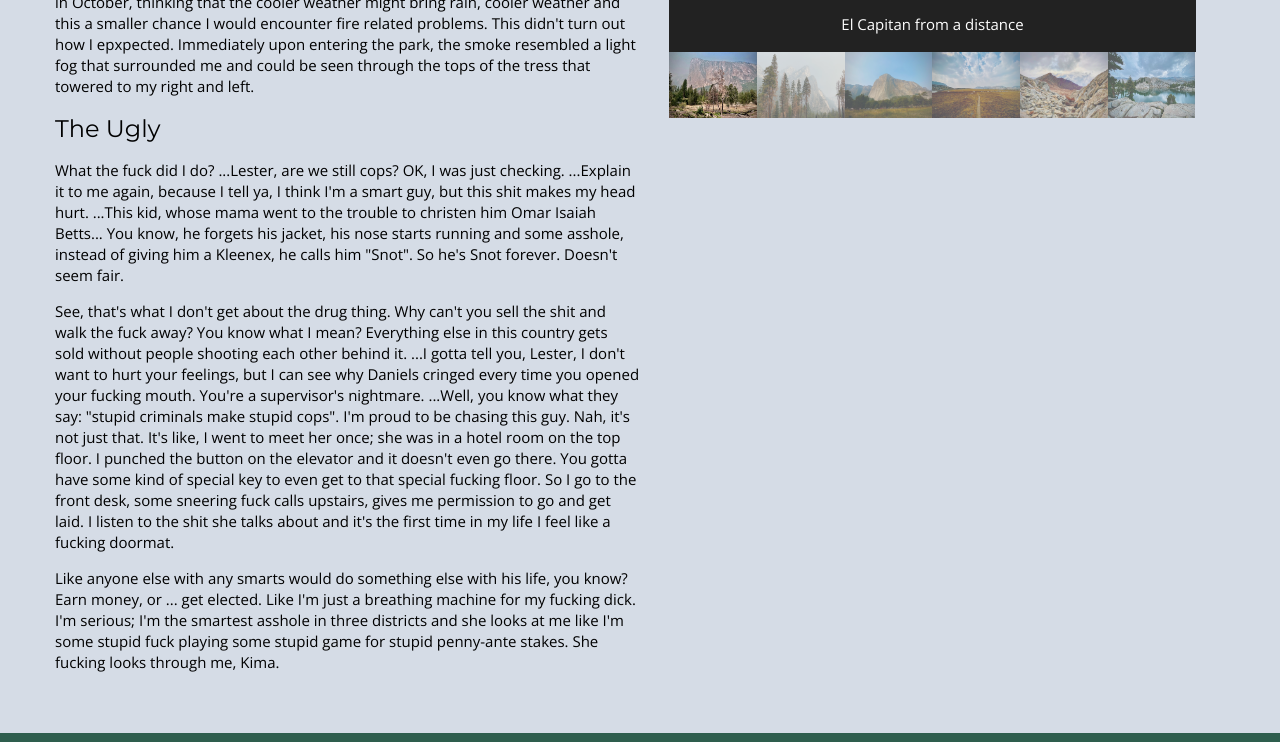
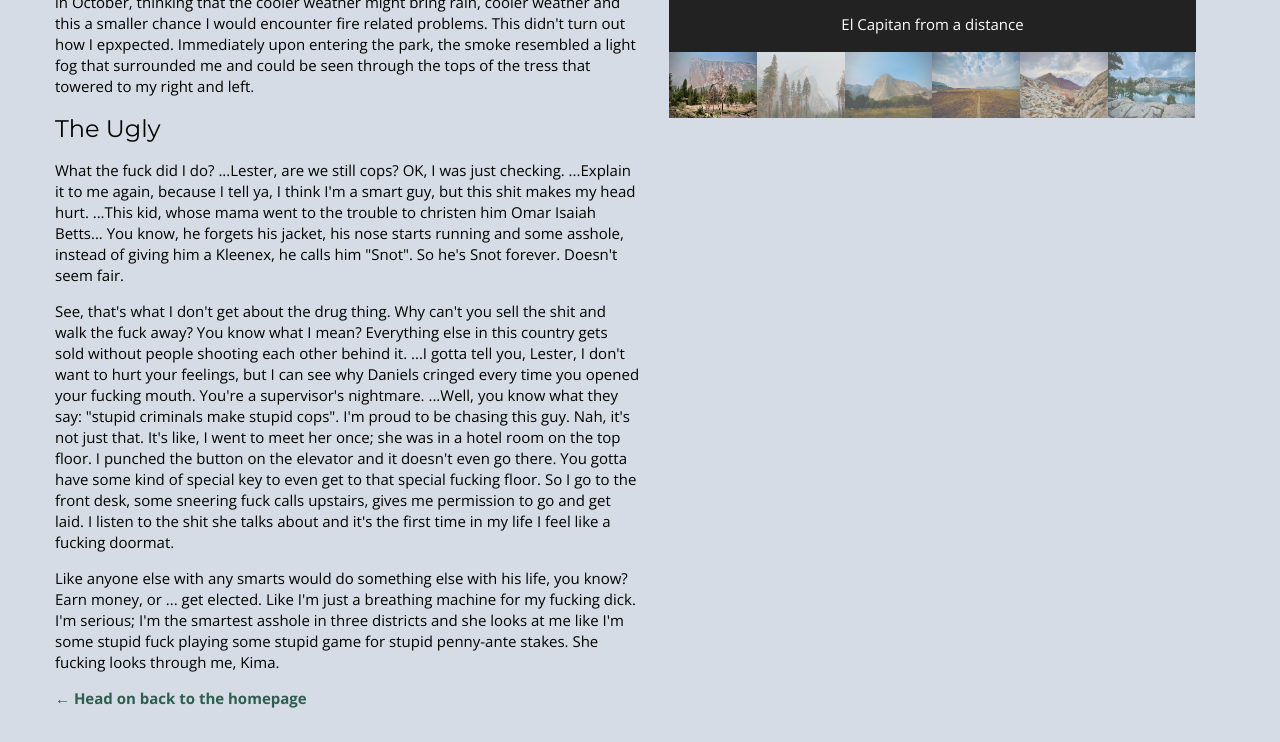
Before and after one commit to spritchard54/Portfolio_3.0, a plain HTML site: page trips.html in a window 1280 px wide. Shown: the part 642-1384 px from the top of the page. Drawn offline with nearby package versions, Linux system fonts and the light colour scheme; files whose address does not match are found by name.

Commit message:
added navigation link to tips page.

```diff
--- a/trips.html
+++ b/trips.html
@@ -140,13 +140,13 @@
                 <div class="numbertext">1 / 6</div>
                 <img
                   srcset="
-                    images/tripsImages/339px/IMG_6147-339w.jpeg 339w,
-                    images/tripsImages/815px/IMG_6147-815w.jpeg 815w,
+                    images/tripsImages/339px/IMG_6147-339w.jpeg    339w,
+                    images/tripsImages/815px/IMG_6147-815w.jpeg    815w,
                     images/tripsImages/1090px/IMG_6147-1090w.jpeg 1090w,
                     images/tripsImages/1300px/IMG_6147-1300w.jpeg 1300w,
                     images/tripsImages/1590px/IMG_6147-1590w.jpeg 1590w,
                     images/tripsImages/1830px/IMG_6147-1830w.jpeg 1830w,
-                    images/tripsImages/2048px/IMG_6147-2048w.jpeg 2048w,
+                    images/tripsImages/2048px/IMG_6147-2048w.jpeg 2048w
                   "
                   sizes="calc(45vw - 49px)"
                   src="images/tripsImages/2048px/IMG_6147-2048w.jpeg"
@@ -189,14 +189,14 @@
               <div class="mySlides">
                 <div class="numbertext">6 / 6</div>
                 <img
-                srcset="
-                    images/tripsImages/339px/IMG_6228-339w.jpeg 339w,
-                    images/tripsImages/815px/IMG_6228-815w.jpeg 815w,
+                  srcset="
+                    images/tripsImages/339px/IMG_6228-339w.jpeg    339w,
+                    images/tripsImages/815px/IMG_6228-815w.jpeg    815w,
                     images/tripsImages/1090px/IMG_6228-1090w.jpeg 1090w,
                     images/tripsImages/1300px/IMG_6228-1300w.jpeg 1300w,
                     images/tripsImages/1590px/IMG_6228-1590w.jpeg 1590w,
                     images/tripsImages/1830px/IMG_6228-1830w.jpeg 1830w,
-                    images/tripsImages/2048px/IMG_6228-2048w.jpeg 2048w,
+                    images/tripsImages/2048px/IMG_6228-2048w.jpeg 2048w
                   "
                   sizes="calc(45vw - 49px)"
                   src="images/tripsImages/339px/IMG_6228-339w.jpeg"
@@ -273,6 +273,9 @@
             </div>
           </div>
         </div>
+        <section>
+          <a class="photosLink" href="index.html"> &larr; Head on back to the homepage </a>
+        </section>
       </main>
     </div>
     <footer>
```
Also changed, not shown: 2 other files.
